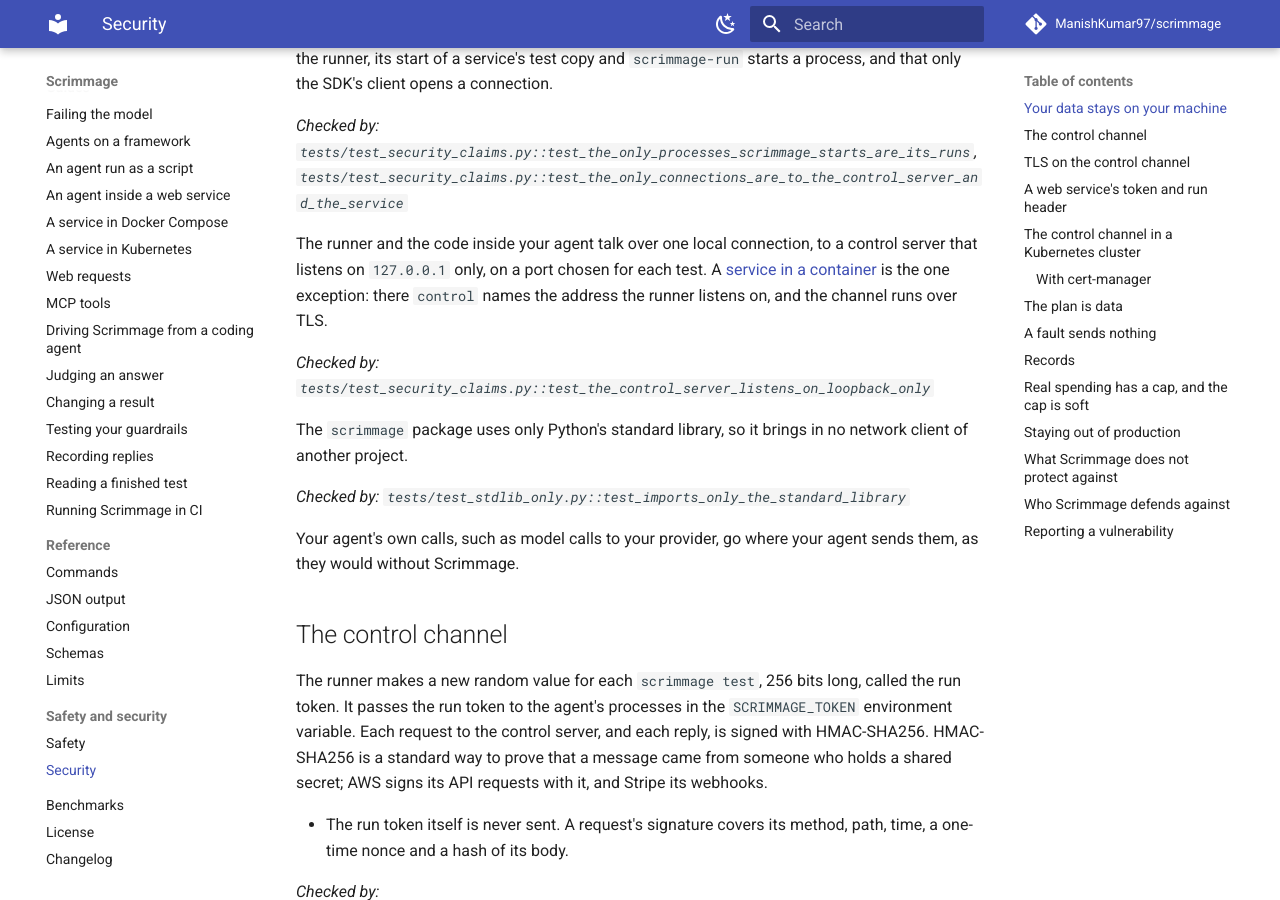
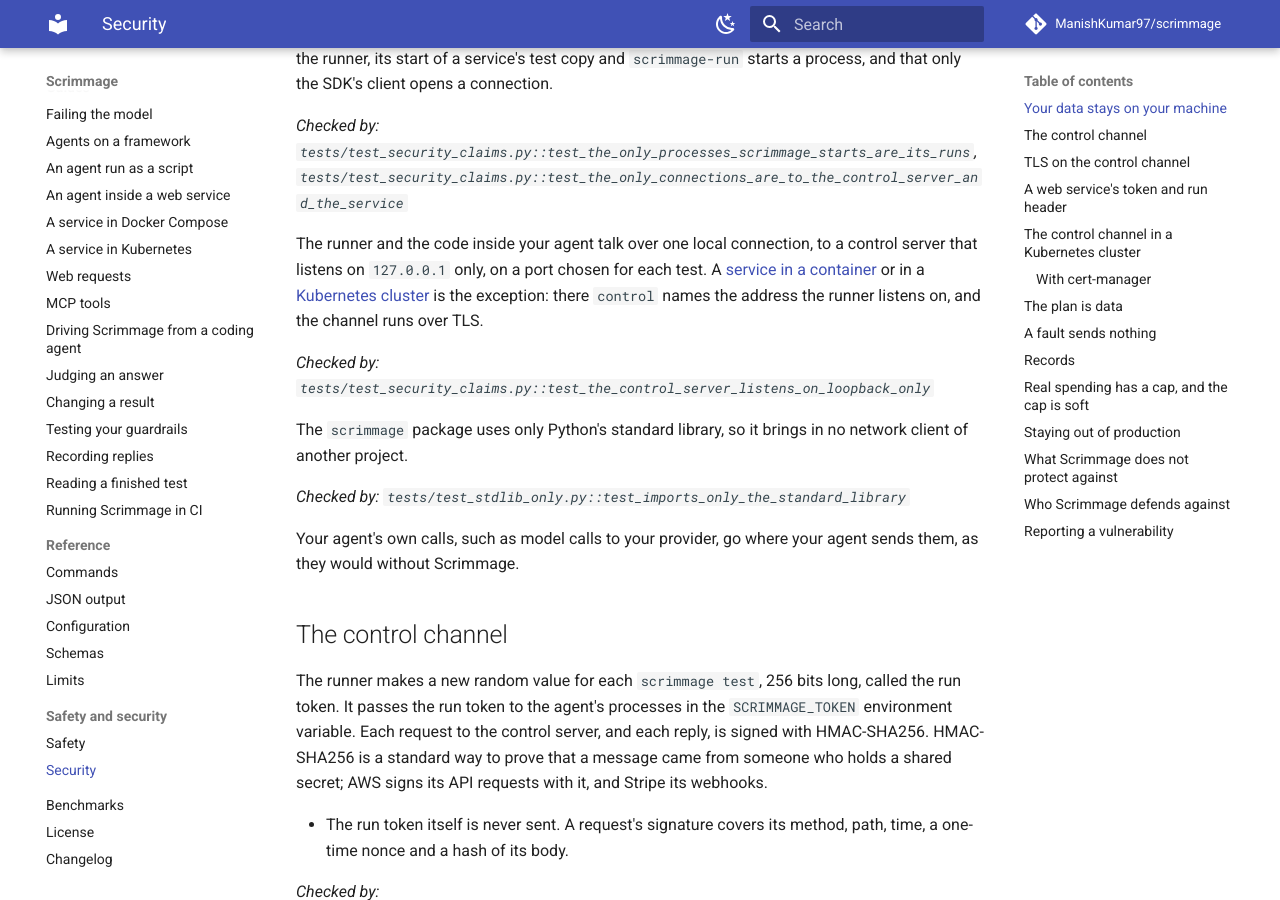
Before and after one commit to ManishKumar97/scrimmage, an MkDocs documentation site: the page built from docs/security.md, in a window 1280 px wide and 900 px high, scrolled down 759 px. Built offline with MkDocs 1.6.1 and Material for MkDocs 9.7.7, drawn with Linux system fonts in a browser that asks for light colours; comment, search, counter and statistics services are not loaded.

Commit message:
docs(security): name the cluster as a non-loopback control case

```diff
--- a/docs/security.md
+++ b/docs/security.md
@@ -22,7 +22,7 @@ It runs before any watcher in that process could be installed, so the scan check
 *Checked by: `tests/test_security_claims.py::test_the_only_processes_scrimmage_starts_are_its_runs`, `tests/test_security_claims.py::test_the_only_connections_are_to_the_control_server_and_the_service`*
 
 The runner and the code inside your agent talk over one local connection, to a control server that listens on `127.0.0.1` only, on a port chosen for each test.
-A [service in a container](docker.md#a-service-in-a-container) is the one exception: there `control` names the address the runner listens on, and the channel runs over TLS.
+A [service in a container](docker.md#a-service-in-a-container) or in a [Kubernetes cluster](kubernetes.md) is the exception: there `control` names the address the runner listens on, and the channel runs over TLS.
 
 *Checked by: `tests/test_security_claims.py::test_the_control_server_listens_on_loopback_only`*
 
```
Also changed, not shown: 1 other file.
